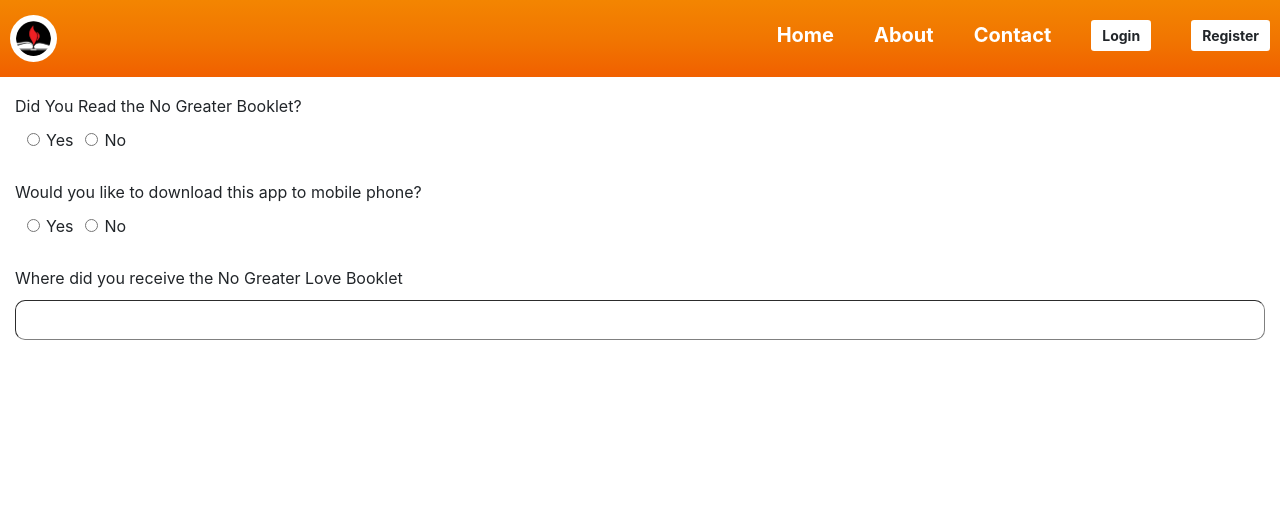
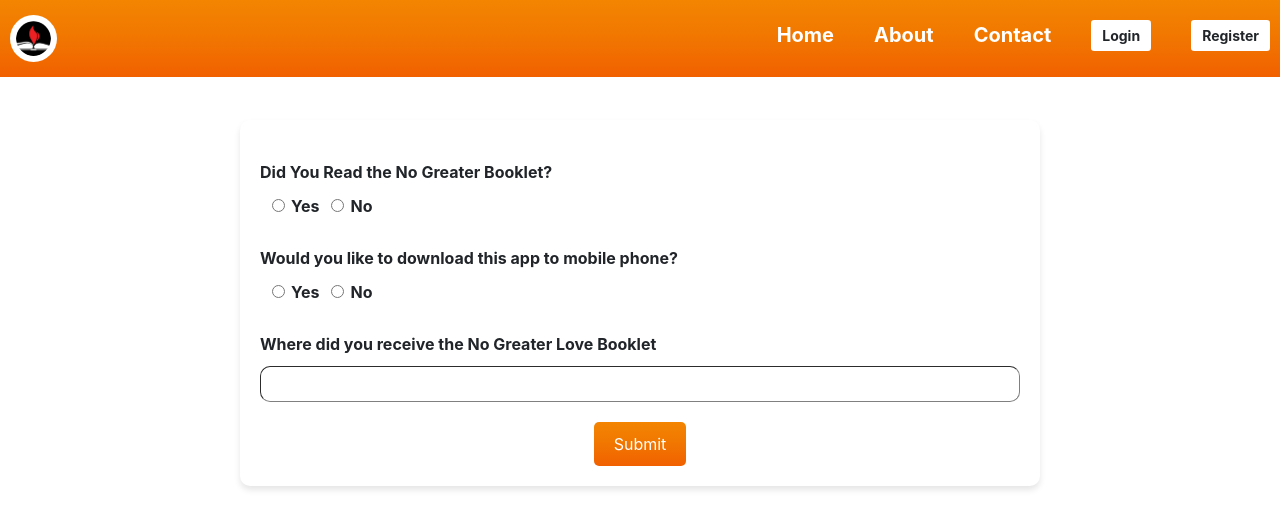
Before and after one commit to lachapetanaveen/BFTW_WEB, a React (Create React App) app: page /afterregister in a window 1280 px wide. Shown: the top 528 px of the page. Built offline with nearby package versions, Linux system fonts and the light colour scheme.

Commit message:
design changed

```diff
--- /dev/null
+++ b/src/pages/no_greater_love/afterregister.css
@@ -0,0 +1,75 @@
+.qa_container {
+    background-color: #f0f0f0;
+    padding: 20px;
+    border-radius: 8px;
+    box-shadow: 0 2px 4px rgba(0, 0, 0, 0.1);
+    width: 80%;
+    max-width: 800px;
+    display: flex;
+    flex-direction: row;
+    align-items: flex-start;
+}
+
+.qacontent {
+    background-color: white;
+    border-radius: 10px;
+    padding: 20px;
+    box-shadow: 0px 4px 6px rgba(0, 0, 0, 0.1);
+    width: 80%;
+    max-width: 800px;
+    margin-top: 80px;
+    /* display: flex; */
+    /* flex-direction: row; */
+    align-items: flex-start;
+}
+
+.cards_container {
+    display: flex;
+    flex-wrap: wrap;
+    gap: 20px;
+    justify-content: space-between;
+}
+
+.card {
+    width: calc(50% - 10px); /* Adjust as needed */
+    background-color: white;
+    border: 1px solid #ccc;
+    border-radius: 10px;
+    padding: 15px;
+    box-shadow: 0px 4px 6px rgba(0, 0, 0, 0.1);
+    transition: transform 0.2s, opacity 0.2s;
+}
+
+.card:hover {
+    transform: translateY(-5px);
+}
+
+.card.hidden {
+    display: none;
+}
+
+.card_question {
+    font-weight: bold;
+    margin-bottom: 10px;
+}
+
+
+
+.submit_button {
+    margin-top: 20px;
+    text-align: center;
+}
+
+.submit_button button {
+    padding: 10px 20px;
+    background-color: #007bff;
+    color: white;
+    border: none;
+    border-radius: 5px;
+    cursor: pointer;
+    transition: background-color 0.3s;
+}
+
+.submit_button button:hover {
+    background-color: #0056b3;
+}
--- a/src/pages/no_greater_love/afterregister.js
+++ b/src/pages/no_greater_love/afterregister.js
@@ -1,6 +1,7 @@
 import React, { Component, useState } from 'react';
 import Header from '../../components/header';
 import questionArray from '../../components/questions.json'
+import './afterregister.css';
 
 const AfterRegister = () => {
     const [answers, setAnswers] = useState({});
@@ -33,7 +34,11 @@ const AfterRegister = () => {
 
 
                 <Header />
-                <div className='container-fluid content'>
+                <div className='qa_container'>
+
+                </div>
+                <div className='container-fluid qacontent'>
+
                     {questionArray.map(question => {
                         const {id,question:questionText,type,options,condtions,reqfields} = question;
 
@@ -43,9 +48,10 @@ const AfterRegister = () => {
                         })
                         if (conditionSatisfied || condtions.length === 0) {
                             return (
-                              <div key={id} className="question">
+                              <div key={id} className="card_question">
                                <div style={{marginTop:'20px'}}>{questionText}</div>
-                                {type === 'radio' ?
+                               <div className='card_answer'>
+                               {type === 'radio' ?
                                     options.map(option => (
                                         <label style={{marginTop:'10px'}} key={option}>
                                           <input
@@ -62,7 +68,7 @@ const AfterRegister = () => {
                                       type={type}
                                       value={answers[id] || ''}
                                       onChange={(e) => handleAnswerChange(id, e.target.value)}
-                                      style={{ position: 'relative', display: 'block', borderRadius: '10px', width: '100%', height: '40px', borderColor: 'gray', borderWidth: 0.5, padding: 8,marginTop:'10px' }}
+                                      style={{  display: 'block', borderRadius: '10px', width: '100%', height: '36px', borderColor: 'gray', borderWidth: 0.5, padding: 8,marginTop:'10px' }}
                                     />
                                       :type === "link" ?
                                       <h6 style={{ textAlign: 'center', marginTop: '14px', cursor: 'pointer' }}><a style={{ textAlign: 'center', textDecoration: 'underline' }}>Please Click here to download or go to Play Store/App Store and download "No Greater Love"</a></h6>:null
@@ -79,7 +85,7 @@ const AfterRegister = () => {
                                                  value={answers[k.key] || ''}
                                                 //  style={{marginLeft:'12px'}}
                                                  onChange={(e) => handleAnswerChange(k.key, e.target.value)}
-                                                 style={{ position: 'relative', display: 'block', borderRadius: '10px', width: '100%', height: '40px', borderColor: 'gray', borderWidth: 0.5, padding: 8 }}
+                                                 style={{  display: 'block', borderRadius: '10px', width: '100%', height: '36px', borderColor: 'gray', borderWidth: 0.5, padding: 8 }}
                                                />
                                                </div>
                                             :<div>
@@ -89,7 +95,7 @@ const AfterRegister = () => {
                                             value={answers[k.key] || ''}
                                             // style={{marginLeft:'12px'}}
                                             onChange={(e) => handleAnswerChange(k.key, e.target.value)}
-                                            style={{ position: 'relative', display: 'block', borderRadius: '10px', width: '100%', height: '40px', borderColor: 'gray', borderWidth: 0.5, padding: 8 }}
+                                            style={{  display: 'block', borderRadius: '10px', width: '100%', height: '36px', borderColor: 'gray', borderWidth: 0.5, padding: 8 }}
                                           >
                                             {k.refieldoptions.map(l => {
                                                 return(
@@ -106,10 +112,18 @@ const AfterRegister = () => {
                                    })
                                     :null
                                 }
+                               </div>
+
                               </div>
                             );
                           }
                     })}
+
+                    <div className='submit_button'>
+                        <button  className='btn btn-primary'>
+                            Submit
+                        </button>
+                    </div>
                     {/* <div style={{ marginTop: '20px', }}>
                         <div className='row'>
                             <div className='col-md-6'>
--- a/src/pages/resources/resources.js
+++ b/src/pages/resources/resources.js
@@ -27,12 +27,13 @@ const Resources = () => {
       }
       formData.append('interests', interest);
       formData.append('filetype', fileType);
-
+      console.log(formData,'formdata');
       const response = await axios.post('http://localhost:5000/api/v1/resourse/resourceupload', formData, {
         headers: {
           'Content-Type': 'multipart/form-data',
         },
       });
+      console.log(response,'response');
     } catch (ex) {
 
     }
@@ -98,7 +99,7 @@ const Resources = () => {
 
                   </div>
                   <div>
-                    <select style={{ position: 'relative', display: 'block', borderRadius: 10, width: '100%', height: '40px', borderColor: 'gray', borderWidth: 0.5, padding: 4 }}>
+                    <select style={{  display: 'block', borderRadius: 10, width: '100%', height: '40px', borderColor: 'gray', borderWidth: 0.5, padding: 4 }}>
                       <option>Select Upload File Type</option>
                       <option value="pdf">PDF</option>
                       <option value="audio">Audio</option>
```
